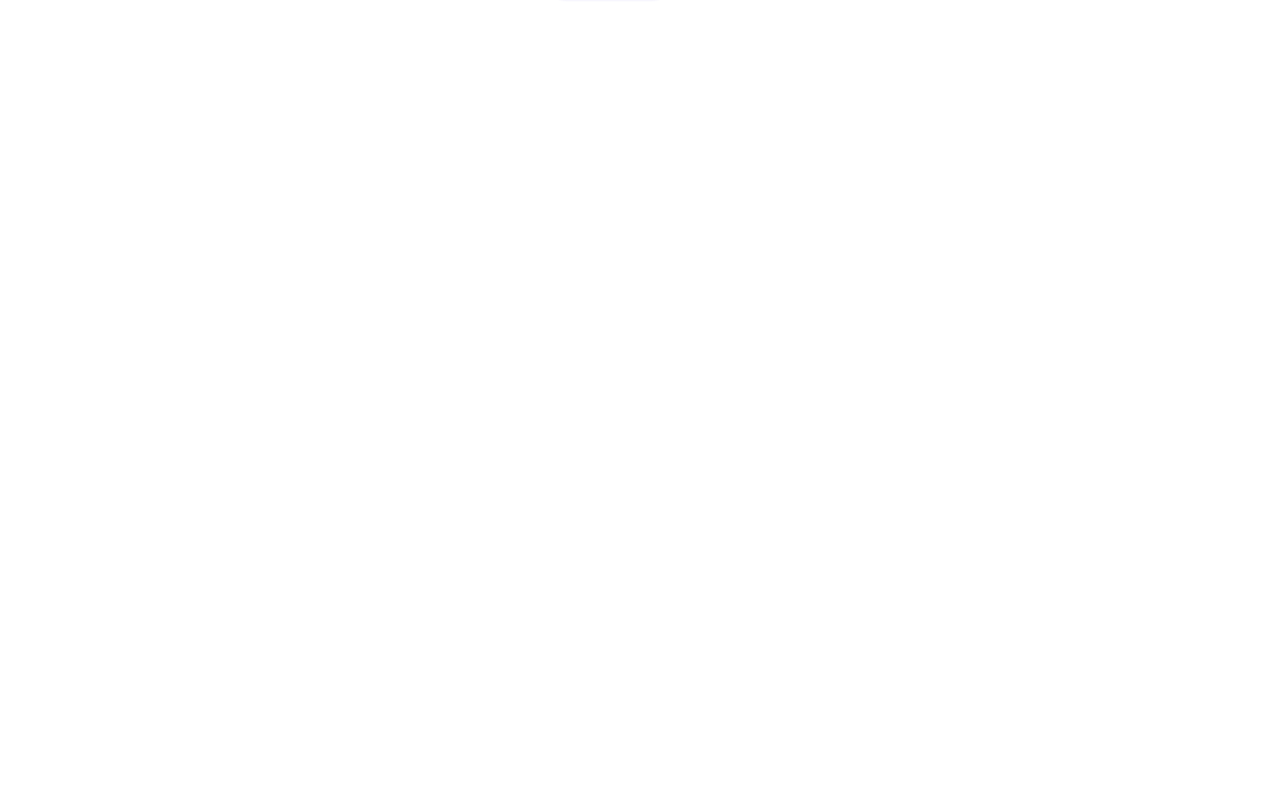
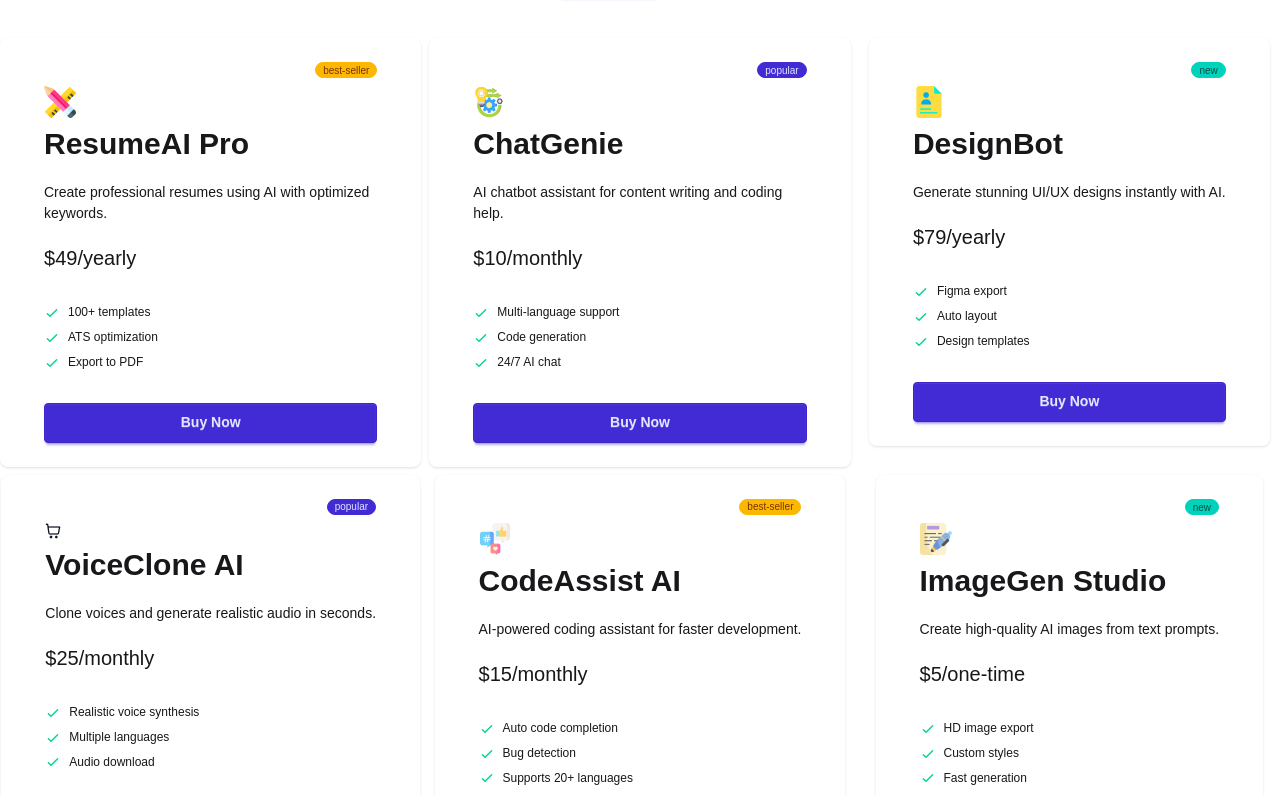
Before and after one commit to codeHasib/PH-B13-A6-DIGI-TOOLS, a React (Vite) app: page / in a window 1280 px wide. Shown: the part 1065-1860 px from the top of the page. Before the commit the page ends 1103 px from the top, so only its background shows below. Built offline with nearby package versions, Linux system fonts and the light colour scheme.

Commit message:
add product card from json file with responsiveness

```diff
--- a/src/App.jsx
+++ b/src/App.jsx
@@ -1,9 +1,13 @@
-import { useState } from "react";
+import { Suspense, useState } from "react";
 import Banner from "./components/Banner/Banner";
 import Nav from "./components/Nav/Nav";
 import ProductTitle from "./components/ProductTitle/ProductTitle";
 import Stats from "./components/Stats/Stats";
 import ProductTab from "./components/ProductTab/ProductTab";
+import CardParent from "./components/CardParent/CardParent";
+import axios from "axios";
+
+const productData = axios.get("/src/assets/tools.json");
 
 function App() {
   const [currentTab, setCurrentTab] = useState("products");
@@ -17,6 +21,16 @@ function App() {
         currentTab={currentTab}
         setCurrentTab={setCurrentTab}
       ></ProductTab>
+      <Suspense
+        fallback={
+          <div className="col-span-full justify-items-center">
+            {" "}
+            <span className="loading loading-ring loading-xl"></span>{" "}
+          </div>
+        }
+      >
+        <CardParent productData={productData}></CardParent>
+      </Suspense>
     </>
   );
 }
--- /dev/null
+++ b/src/assets/tools.json
@@ -0,0 +1,102 @@
+[
+  {
+    "id": 1,
+    "name": "ResumeAI Pro",
+    "description": "Create professional resumes using AI with optimized keywords.",
+    "price": 49,
+    "period": "yearly",
+    "tag": "best seller",
+    "tagType": "best-seller",
+    "features": ["100+ templates", "ATS optimization", "Export to PDF"],
+    "img": "/public/assets/products/design-tool.png"
+  },
+  {
+    "id": 2,
+    "name": "ChatGenie",
+    "description": "AI chatbot assistant for content writing and coding help.",
+    "price": 10,
+    "period": "monthly",
+    "tag": "popular",
+    "tagType": "popular",
+    "features": ["Multi-language support", "Code generation", "24/7 AI chat"],
+    "img": "/public/assets/products/operation.png"
+  },
+  {
+    "id": 3,
+    "name": "DesignBot",
+    "description": "Generate stunning UI/UX designs instantly with AI.",
+    "price": 79,
+    "period": "yearly",
+    "tag": "new",
+    "tagType": "new",
+    "features": ["Figma export", "Auto layout", "Design templates"],
+    "img": "/public/assets/products/portfolio.png"
+  },
+  {
+    "id": 4,
+    "name": "VoiceClone AI",
+    "description": "Clone voices and generate realistic audio in seconds.",
+    "price": 25,
+    "period": "monthly",
+    "tag": "popular",
+    "tagType": "popular",
+    "features": [
+      "Realistic voice synthesis",
+      "Multiple languages",
+      "Audio download"
+    ],
+    "img": "/public/assets/products/shopping-cart.png"
+  },
+  {
+    "id": 5,
+    "name": "CodeAssist AI",
+    "description": "AI-powered coding assistant for faster development.",
+    "price": 15,
+    "period": "monthly",
+    "tag": "best seller",
+    "tagType": "best-seller",
+    "features": [
+      "Auto code completion",
+      "Bug detection",
+      "Supports 20+ languages"
+    ],
+    "img": "/public/assets/products/social-media.png"
+  },
+  {
+    "id": 6,
+    "name": "ImageGen Studio",
+    "description": "Create high-quality AI images from text prompts.",
+    "price": 5,
+    "period": "one-time",
+    "tag": "new",
+    "tagType": "new",
+    "features": ["HD image export", "Custom styles", "Fast generation"],
+    "img": "/public/assets/products/writing_2327400 1.png"
+  },
+  {
+    "id": 7,
+    "name": "VideoAI Maker",
+    "description": "Generate videos automatically from scripts using AI.",
+    "price": 99,
+    "period": "yearly",
+    "tag": "popular",
+    "tagType": "popular",
+    "features": ["Text-to-video", "Stock footage", "Voice narration"],
+    "img": "/public/assets/products/design-tool.png"
+  },
+  {
+    "id": 8,
+    "name": "SEO Boost AI",
+    "description": "Optimize your website content for search engines.",
+    "price": 20,
+    "period": "monthly",
+    "tag": "best seller",
+    "tagType": "best-seller",
+    "features": [
+      "Keyword suggestions",
+      "Content scoring",
+      "Competitor analysis"
+    ],
+    "img": "/public/assets/products/operation.png"
+  }
+]
--- /dev/null
+++ b/src/components/Card/Card.jsx
@@ -0,0 +1,64 @@
+import React from "react";
+
+const Card = ({ product }) => {
+  const { name, description, price, period, tagType, features, img } = product;
+  return (
+    <div>
+      <div className="card px-5 bg-base-100 shadow-sm duration-100 transition-all ease-in-out hover:shadow-xl">
+        <div className="card-body">
+          <div className="flex justify-end">
+            <span
+              className={
+                tagType === "new"
+                  ? "badge badge-xs badge-accent inline-block"
+                  : tagType === "popular"
+                    ? "badge badge-xs badge-primary"
+                    : "badge badge-xs badge-warning"
+              }
+            >
+              {" "}
+              {tagType}{" "}
+            </span>
+          </div>
+          <div>
+            <img src={img} alt="" />
+          </div>
+          <div className="flex justify-between flex-col gap-5">
+            <h2 className="text-3xl font-bold"> {name} </h2>
+            <p>{description}</p>
+            <span className="text-xl">
+              {" "}
+              ${price}/{period}{" "}
+            </span>
+          </div>
+          <ul className="mt-6 flex flex-col gap-2 text-xs">
+            {features.map((feature, index) => (
+              <li key={index}>
+                <svg
+                  xmlns="http://www.w3.org/2000/svg"
+                  className="size-4 me-2 inline-block text-success"
+                  fill="none"
+                  viewBox="0 0 24 24"
+                  stroke="currentColor"
+                >
+                  <path
+                    strokeLinecap="round"
+                    strokeLinejoin="round"
+                    strokeWidth="2"
+                    d="M5 13l4 4L19 7"
+                  />
+                </svg>
+                <span>{feature}</span>
+              </li>
+            ))}
+          </ul>
+          <div className="mt-6">
+            <button className="btn btn-primary btn-block"> Buy Now </button>
+          </div>
+        </div>
+      </div>
+    </div>
+  );
+};
+
+export default Card;
--- /dev/null
+++ b/src/components/CardParent/CardParent.jsx
@@ -0,0 +1,16 @@
+import React, { use } from "react";
+import Card from "../Card/Card";
+
+const CardParent = ({ productData }) => {
+  const res = use(productData);
+  const data = res.data;
+  return (
+    <div className="container mx-auto grid grid-cols-1 md:grid-cols-2 lg:grid-cols-3 gap-2 justify-items-center">
+      {data.map((item) => (
+        <Card key={item.id} product={item}></Card>
+      ))}
+    </div>
+  );
+};
+
+export default CardParent;
```
